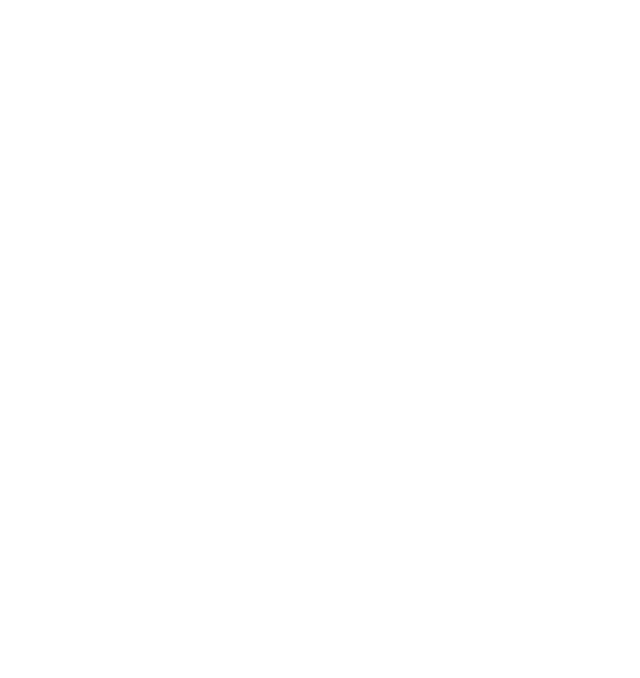
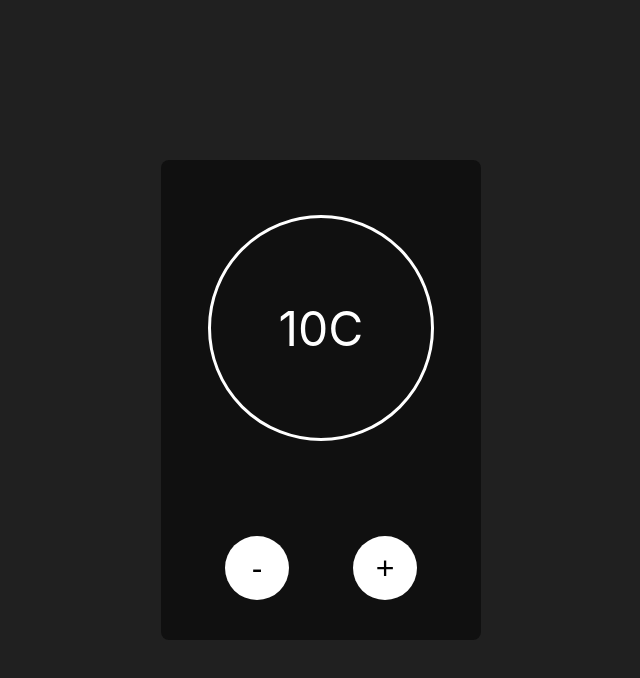
Before and after one commit to E3TU/React-temperature-app, a React (Create React App) app: page / in a window 1280 px wide. Shown: the top 678 px of the page, without its empty margins (319-959 px from the left). Built offline with nearby package versions, Linux system fonts and the light colour scheme.

Commit message:
User interface ready

```diff
--- a/src/App.css
+++ b/src/App.css
@@ -1,38 +1,53 @@
-.App {
-  text-align: center;
+body{
+  display: flex;
+  justify-content: center;
+  align-items: center;
+  background-color: #202020;
+  min-height: 100vh;
 }
-
-.App-logo {
-  height: 40vmin;
-  pointer-events: none;
+.app-container {
+  width: 20rem;
+  height: 30rem;
+  background-color: #101010;
+  border-radius: 8px;
 }
-
-@media (prefers-reduced-motion: no-preference) {
-  .App-logo {
-    animation: App-logo-spin infinite 20s linear;
-  }
-}
-
-.App-header {
-  background-color: #282c34;
-  min-height: 100vh;
+.container{
   display: flex;
-  flex-direction: column;
   align-items: center;
   justify-content: center;
-  font-size: calc(10px + 2vmin);
-  color: white;
+  height: 70%;
+  /* background-color: aqua; */
+  border-top-right-radius: 8px;
+  border-top-left-radius: 8px;
 }
-
-.App-link {
-  color: #61dafb;
+.temp-display{
+  display: flex;
+  justify-content: center;
+	align-items: center;
+	border-radius: 50%;
+  border: 3px #fff solid;
+	color: #fff;
+	height: 220px;
+	width: 220px;
+	text-align: center;
+	font-size: 3rem;
 }
-
-@keyframes App-logo-spin {
-  from {
-    transform: rotate(0deg);
-  }
-  to {
-    transform: rotate(360deg);
-  }
+.button-container{
+  display: flex;
+  justify-content: space-evenly;
+  align-items: center;
+  height: 30%;
 }
+button{
+  border: none;
+  border-radius: 50%;
+  width: 4rem;
+  height: 4rem;
+  font-size: 2rem;
+  background-color: #fff;
+  transition: 0.5s;
+}
+button:active{
+  opacity: 0.6;
+  transition: 0.5s;
+}
--- a/src/App.js
+++ b/src/App.js
@@ -2,7 +2,16 @@
 
 function App() {
   return (
-    <div className="App">
+    <div className="app-container">
+      <div className="container">
+        <div className="temp-display">
+          10C
+        </div>
+      </div>
+      <div className="button-container">
+        <button>-</button>
+        <button>+</button>
+      </div>
     </div>
   );
 }
```
